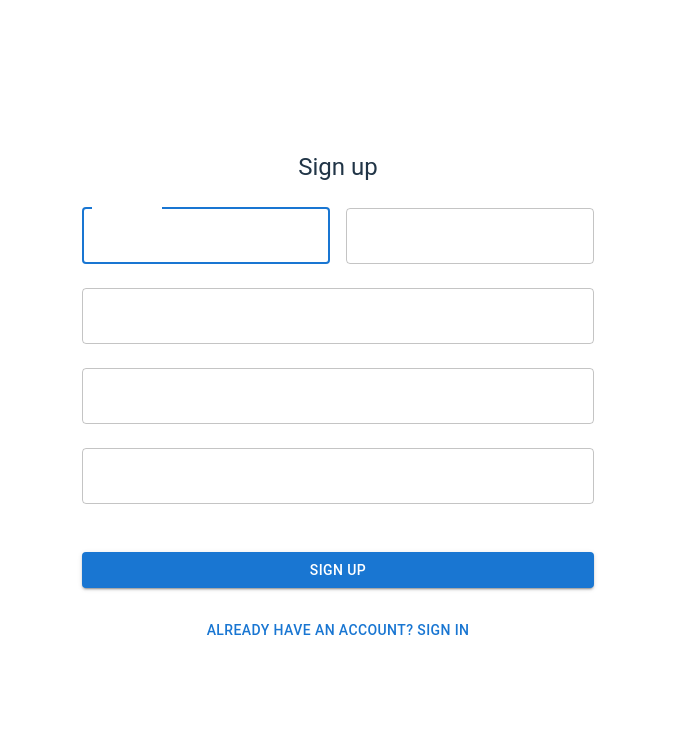
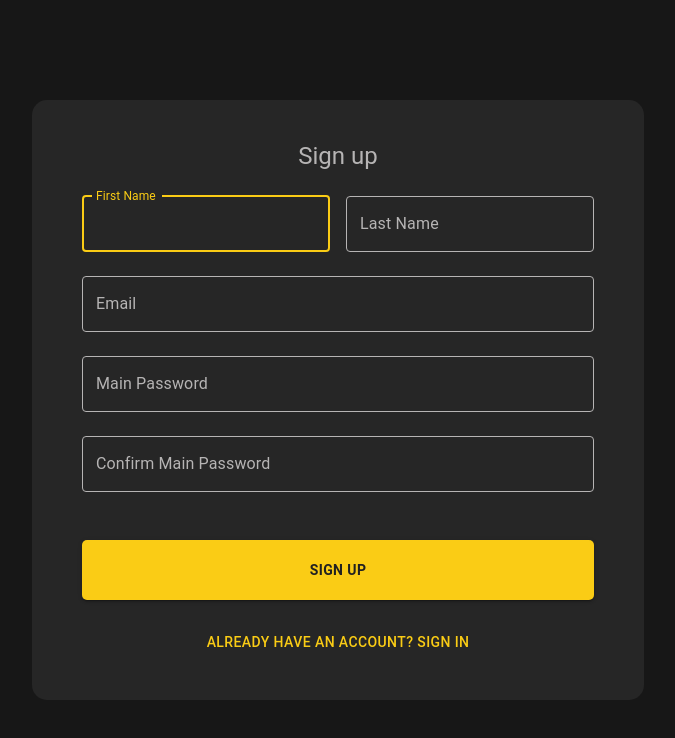
Before and after one commit to Sniperplank/SekurePassword, a React (Vite) app: page /list in a window 1280 px wide. Both pictures are taken after a click on the button "DONT HAVE AN ACCOUNT? SIGN UP". Shown: the top 738 px of the page, without its empty margins (302-977 px from the left). Built offline with nearby package versions, Linux system fonts and the light colour scheme.

Commit message:
app styling ++

```diff
--- /dev/null
+++ b/src/StyledComponents/CardBox.jsx
@@ -0,0 +1,13 @@
+import { Box } from '@mui/material';
+import { styled } from '@mui/material/styles';
+
+export const CardBox = styled(Box)(({ theme }) => ({
+    borderRadius: 15,
+    backgroundColor: theme.palette.secondary.main,
+    boxShadow: 3,
+    padding: 40,
+    paddingLeft: 50,
+    paddingRight: 50,
+    color: theme.palette.text.main,
+    textDecoration: 'none',
+}));
--- /dev/null
+++ b/src/StyledComponents/StyledButton.jsx
@@ -0,0 +1,9 @@
+import { Button } from '@mui/material';
+import { styled } from '@mui/material/styles';
+
+export const StyledButton = styled(Button)(({ theme }) => ({
+    borderRadius: 5,
+    height: 60,
+    color: theme.palette.buttonText.main,
+    fontWeight: 'bold',
+}));
--- /dev/null
+++ b/src/StyledComponents/StyledInput.jsx
@@ -0,0 +1,28 @@
+import { TextField } from '@mui/material';
+import { styled } from '@mui/material/styles';
+
+export const StyledInput = styled(TextField)(({ theme }) => ({
+    '& label.Mui-focused': {
+        color: theme.palette.primary.main,
+    },
+    '& .MuiInput-underline:after': {
+        borderBottomColor: theme.palette.primary.main,
+    },
+    '& .MuiOutlinedInput-root': {
+        '& fieldset': {
+            borderColor: theme.palette.text.main,
+        },
+        '&:hover fieldset': {
+            borderColor: theme.palette.text.input,
+        },
+        '&.Mui-focused fieldset': {
+            borderColor: theme.palette.primary.main,
+        },
+    },
+    '& .MuiFormLabel-root': {
+        color: theme.palette.text.main,
+    },
+    '& .MuiInputBase-root': {
+        color: theme.palette.text.input,
+    },
+}));
--- a/src/index.css
+++ b/src/index.css
@@ -4,22 +4,13 @@
   font-weight: 400;
 
   color-scheme: light dark;
-  color: rgba(0, 0, 0, 0.87);
-  background-color: #dfdfdf;
+  color: rgba(255, 255, 255, 0.87);
+  background-color: #171717;
 
   font-synthesis: none;
   text-rendering: optimizeLegibility;
   -webkit-font-smoothing: antialiased;
   -moz-osx-font-smoothing: grayscale;
-}
-
-a {
-  font-weight: 500;
-  color: #646cff;
-  text-decoration: inherit;
-}
-a:hover {
-  color: #535bf2;
 }
 
 body {
@@ -29,40 +20,3 @@ body {
   min-width: 320px;
   min-height: 100vh;
 }
-
-h1 {
-  font-size: 3.2em;
-  line-height: 1.1;
-}
-
-button {
-  border-radius: 8px;
-  border: 1px solid transparent;
-  padding: 0.6em 1.2em;
-  font-size: 1em;
-  font-weight: 500;
-  font-family: inherit;
-  background-color: #1a1a1a;
-  cursor: pointer;
-  transition: border-color 0.25s;
-}
-button:hover {
-  border-color: #646cff;
-}
-button:focus,
-button:focus-visible {
-  outline: 4px auto -webkit-focus-ring-color;
-}
-
-@media (prefers-color-scheme: light) {
-  :root {
-    color: #213547;
-    background-color: #ffffff;
-  }
-  a:hover {
-    color: #747bff;
-  }
-  button {
-    background-color: #f9f9f9;
-  }
-}
--- a/src/main.jsx
+++ b/src/main.jsx
@@ -3,11 +3,15 @@ import { createRoot } from 'react-dom/client'
 import './index.css'
 import App from './App.jsx'
 import { HashRouter } from 'react-router-dom'
+import { ThemeProvider } from '@mui/material'
+import { theme } from './theme'
 
 createRoot(document.getElementById('root')).render(
   <StrictMode>
     <HashRouter>
-      <App />
+      <ThemeProvider theme={theme}>
+        <App />
+      </ThemeProvider>
     </HashRouter>
   </StrictMode>,
 )
--- a/src/pages/AddRecord.jsx
+++ b/src/pages/AddRecord.jsx
@@ -1,7 +1,9 @@
-import { Button, OutlinedInput, Stack, Typography } from '@mui/material'
+import { Button, Stack, Typography } from '@mui/material'
 import axios from 'axios'
 import React, { useState } from 'react'
 import { useLocation, useNavigate } from 'react-router-dom'
+import { StyledInput } from '../StyledComponents/StyledInput'
+import { StyledButton } from '../StyledComponents/StyledButton'
 
 function AddRecord() {
     const location = useLocation()
@@ -15,20 +17,25 @@ function AddRecord() {
         navigate('/list', { state: { user: user }})
     }
 
+    const goBack = async () => {
+        navigate('/list', { state: { user: user }})
+    }
+
     const handleChange = (e) => {
         setRecordDetails({ ...recordDetails, [e.target.name]: e.target.value })
     }
 
     return (
-        <Stack>
-            <Typography>New Record Entry</Typography>
-            <Stack>
-                <OutlinedInput variant='outlined' name='title' label='Title' onChange={handleChange} />
-                <OutlinedInput variant='outlined' name='login' label='Login' onChange={handleChange} />
-                <OutlinedInput variant='outlined' name='password' label='Password' onChange={handleChange} />
-                <OutlinedInput variant='outlined' name='login_url' label='URL' onChange={handleChange} />
+        <Stack spacing={4}>
+            <Typography variant='h4'>New Record Entry</Typography>
+            <Stack spacing={3}>
+                <StyledInput variant='outlined' name='title' label='Title' onChange={handleChange} />
+                <StyledInput variant='outlined' name='login' label='Login' onChange={handleChange} />
+                <StyledInput variant='outlined' name='password' label='Password' onChange={handleChange} />
+                <StyledInput variant='outlined' name='login_url' label='URL' onChange={handleChange} />
             </Stack>
-            <Button variant='contained' onClick={handleAddRecord}>Add</Button>
+            <StyledButton variant='contained' onClick={handleAddRecord}>Add</StyledButton>
+            <Button onClick={goBack}>Back</Button>
         </Stack>
     )
 }
--- a/src/pages/InitialPopup.jsx
+++ b/src/pages/InitialPopup.jsx
@@ -1,7 +1,10 @@
-import { Box, Stack, Typography, Button, OutlinedInput } from '@mui/material'
+import { Box, Stack, Typography, Button } from '@mui/material'
 import axios from 'axios'
 import React, { useState } from 'react'
 import { useNavigate } from 'react-router-dom'
+import { CardBox } from '../StyledComponents/CardBox'
+import { StyledButton } from '../StyledComponents/StyledButton'
+import { StyledInput } from '../StyledComponents/StyledInput'
 
 const initialState = { firstName: '', lastName: '', email: '', password: '', confirmPassword: '' }
 
@@ -36,32 +39,32 @@ function InitialPopup() {
     }
 
     return (
-        <Box flex={5} display='flex' justifyContent='center' alignItems='center' padding={10}>
-            <Box sx={{ minWidth: { xs: 0, sm: 400 } }}>
+        <Box flex={5} display='flex' justifyContent='center' alignItems='center'>
+            <CardBox sx={{ minWidth: { xs: 0, sm: 400 } }}>
                 <Typography variant='h5' paddingBottom={3}>{isSignup ? 'Sign up' : 'Sign In'}</Typography>
                 <form onSubmit={handleSubmit}>
                     <Stack spacing={3}>
                         {
                             isSignup && (
                                 <Stack direction='row' spacing={2}>
-                                    <OutlinedInput variant='outlined' name='firstName' label='First Name' onChange={handleChange} width='50%' autoFocus />
-                                    <OutlinedInput variant='outlined' name='lastName' label='Last Name' onChange={handleChange} width='50%' />
+                                    <StyledInput variant='outlined' name='firstName' label='First Name' onChange={handleChange} width='50%' autoFocus />
+                                    <StyledInput variant='outlined' name='lastName' label='Last Name' onChange={handleChange} width='50%' />
                                 </Stack>
                             )
                         }
-                        <OutlinedInput variant='outlined' name='email' label='Email' onChange={handleChange} type='email' />
-                        <OutlinedInput variant='outlined' name='password' label='Main Password' onChange={handleChange} type='password' />
-                        {isSignup && <OutlinedInput variant='outlined' name='confirmPassword' label='Confirm Main Password' onChange={handleChange} type='password' />}
+                        <StyledInput variant='outlined' name='email' label='Email' onChange={handleChange} type='email' />
+                        <StyledInput variant='outlined' name='password' label='Main Password' onChange={handleChange} type='password' />
+                        {isSignup && <StyledInput variant='outlined' name='confirmPassword' label='Confirm Main Password' onChange={handleChange} type='password' />}
                         <Typography variant='h6' color='error'>{error}</Typography>
-                        <Button type='submit' fullWidth variant='contained' color='primary'>
+                        <StyledButton type='submit' fullWidth variant='contained' color='primary'>
                             {isSignup ? 'Sign Up' : 'Sign In'}
-                        </Button>
+                        </StyledButton>
                         <Button onClick={switchMode}>
                             {isSignup ? 'Already have an account? Sign in' : 'Dont have an account? Sign up'}
                         </Button>
                     </Stack>
                 </form>
-            </Box>
+            </CardBox>
         </Box>
     )
 }
--- a/src/pages/RecordsList.jsx
+++ b/src/pages/RecordsList.jsx
@@ -40,17 +40,15 @@ function RecordsList() {
         !records.length ?
           <CircularProgress size={50} />
           : (
-            <>
+            <Stack width='100%' spacing={6} sx={{ marginTop: 10 }}>
               {
                 Object.entries(records).map(([key, value]) => {
                   return (
-                    <Stack key={key} width='100%' spacing={6} sx={{ marginTop: 10 }}>
-                      <Button onClick={() => handleRecordDetails(value)}>{value.title}</Button>
-                    </Stack>
+                    <Button key={key} onClick={() => handleRecordDetails(value)}>{value.title}</Button>
                   )
                 })
               }
-            </>
+            </Stack>
           )
       }
     </Box>
--- /dev/null
+++ b/src/theme.jsx
@@ -0,0 +1,24 @@
+import { createTheme } from "@mui/material";
+
+export const theme = createTheme({
+    palette: {
+        primary: {
+            main: "#facc15",
+            light: "#ffb74d"
+        },
+        secondary: {
+            main: "#262626",
+            light: "#302e28"
+        },
+        buttonText: {
+            main: "#212121"
+        },
+        text: {
+            main: '#b6b4b4',
+            input: 'white'
+        },
+        body: {
+            main: '#0e0b04'
+        },
+    }
+})
```
Also changed, not shown: src/StyledComponents/StyledIconButton.jsx (added, +7 -0 lines).
